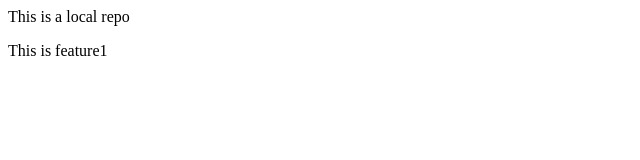
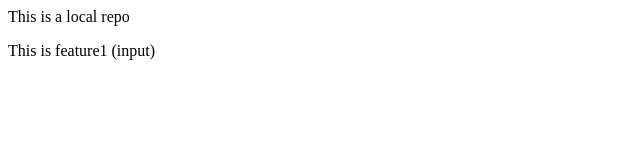
Before and after one commit to fatemashaikh37/LocalRepo, a plain HTML site: page index.html in a window 1280 px wide. Shown: the full height of the page, 0-640 px from the left. Drawn offline with Linux system fonts and the light colour scheme.

Commit message:
input add

```diff
--- a/index.html
+++ b/index.html
@@ -1,2 +1,2 @@
 <p>This is a local repo</p>
-<p>This is feature1</p>
+<p>This is feature1 (input)</p>
```
